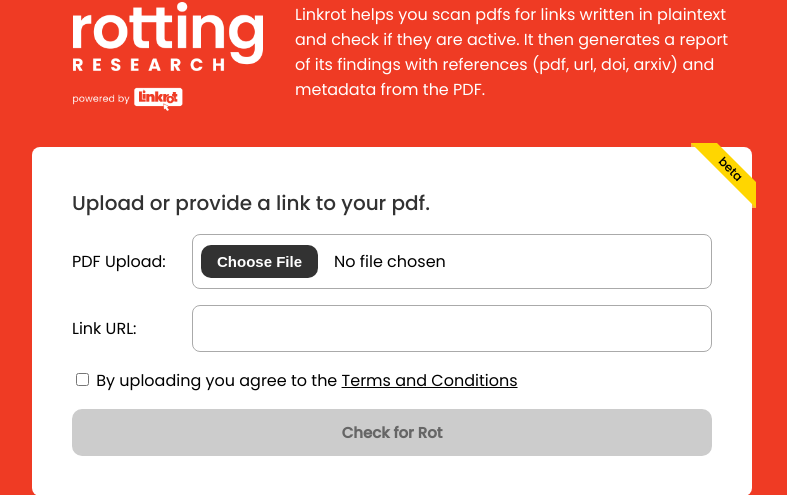
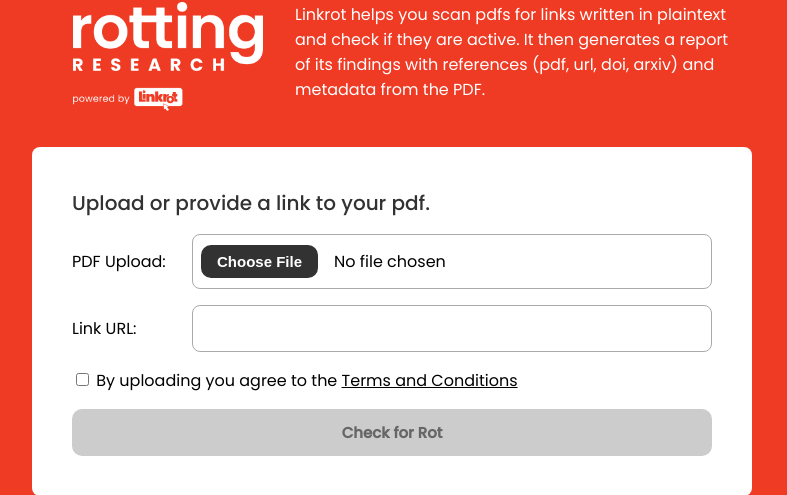
Before and after one commit to rottingresearch/rottingresearch, a Flask app: page / in a window 1280 px wide. Shown: the part 185-680 px from the top of the page, without its empty margins (248-1035 px from the left). Run offline with Flask 3, Linux system fonts and the light colour scheme.

Commit message:
Removing Beta Banner

```diff
--- a/templates/upload.html
+++ b/templates/upload.html
@@ -68,7 +68,6 @@
 
                 <form method="post" action="/" enctype="multipart/form-data" align="center" class="rr-form" onsubmit="setLoading()">
                     <h2>Upload or provide a link to your pdf.</h2>
-                    <img class="beta-banner" src="../static/img/beta-banner.svg" alt="beta">
                     <dl>
                         <p>
                             {% if heroku_flg and heroku_flg==True%}
```
